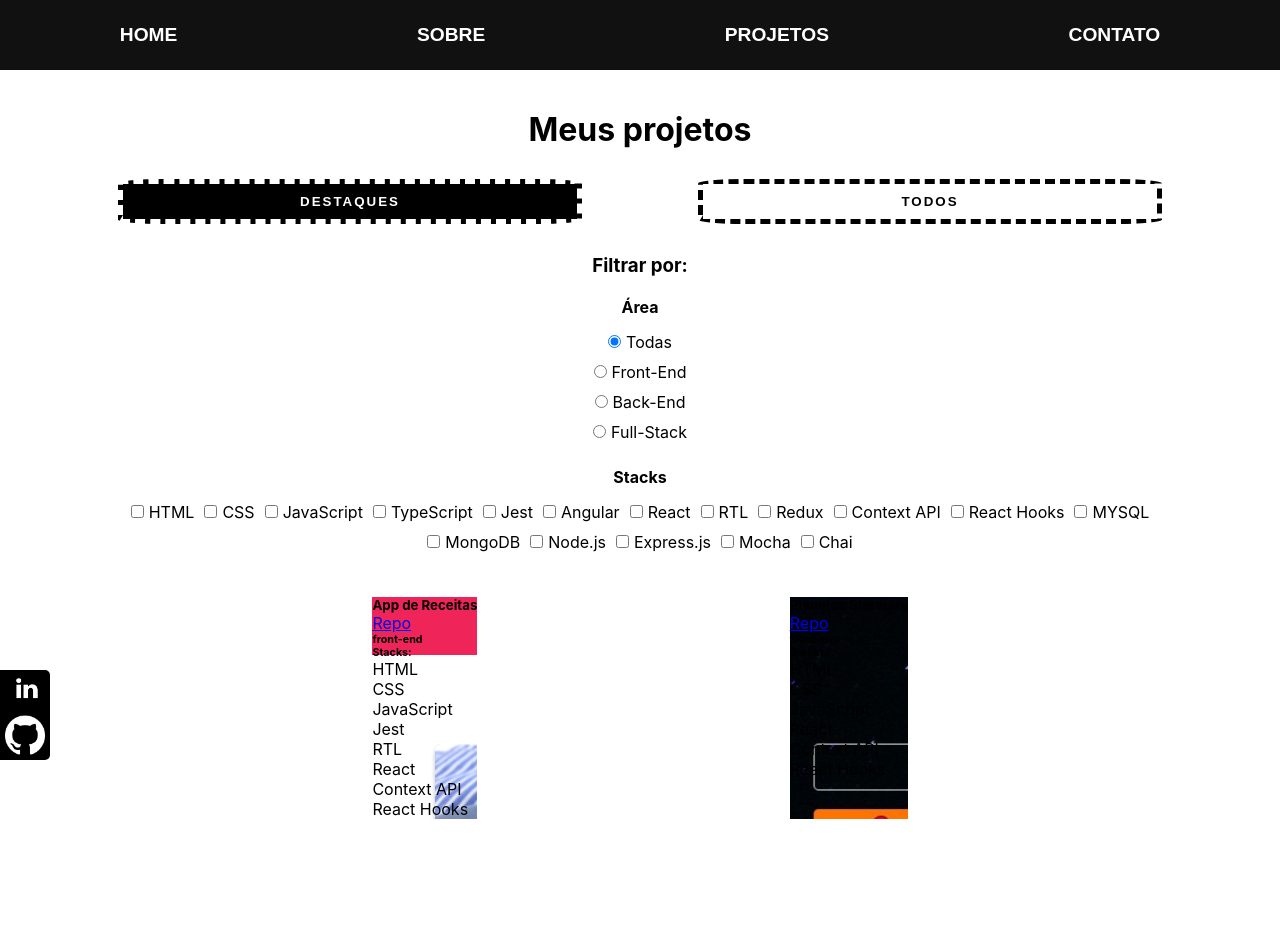
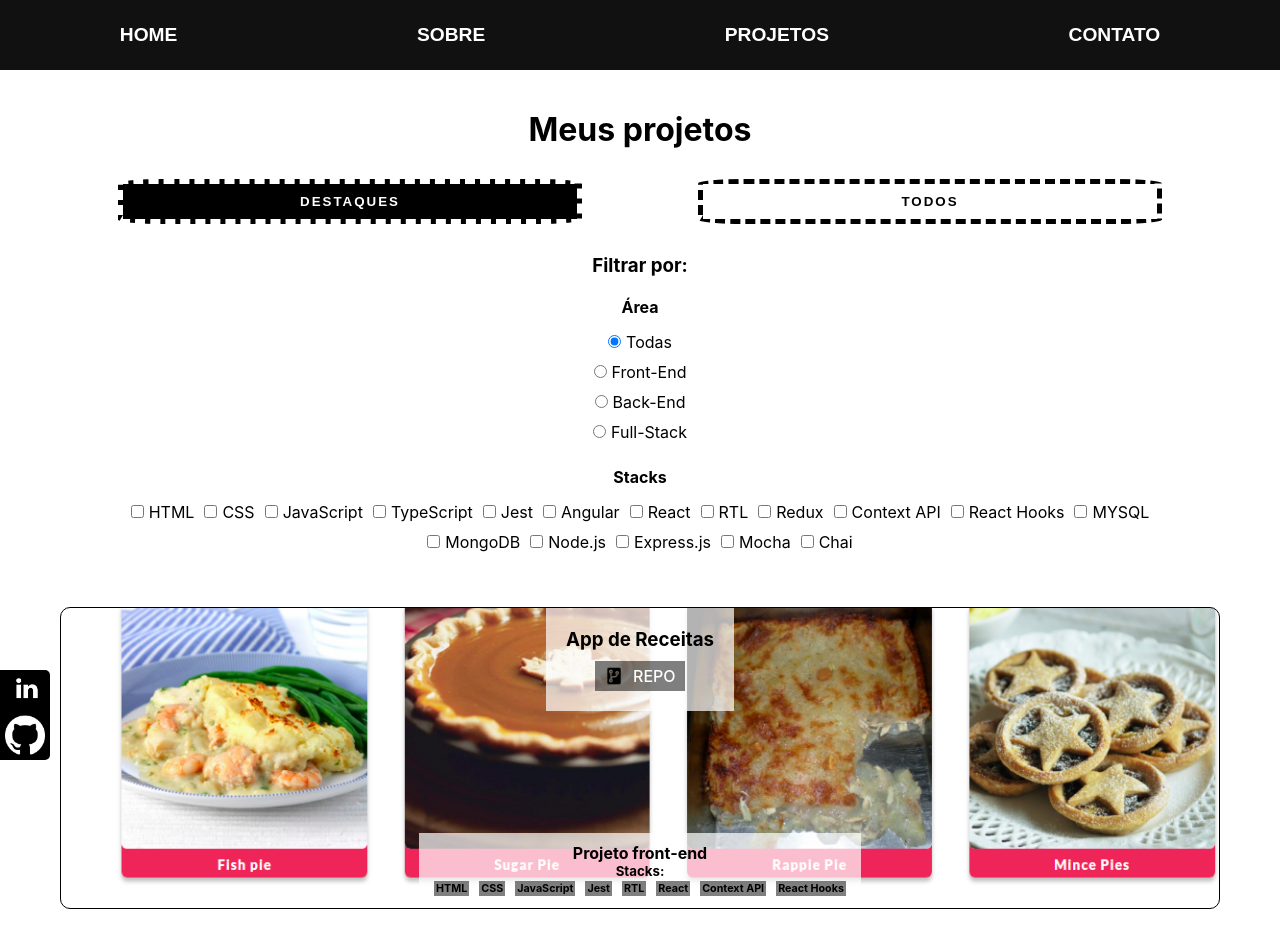
Before and after one commit to guidpo0/portfolio, a React (Create React App) app: page /#/projects in a window 1280 px wide. Shown: the top 952 px of the page. Before the commit the page ends 839 px from the top, so only its background shows below. Built offline with nearby package versions, Linux system fonts and the light colour scheme.

Commit message:
Estilizado project card

```diff
--- /dev/null
+++ b/src/components/ProjectCard.css
@@ -0,0 +1,56 @@
+.project-card-container {
+  display: flex;
+  flex-direction: column;
+  justify-content: space-between;
+  align-items: center;
+  width: 100%;
+  margin: 30px 0;
+  border-radius: 10px;
+  border: 1px solid black;
+  height: 300px;
+}
+
+.project-card-title-container {
+  display: flex;
+  background-color: rgba(255, 255, 255, 0.7);
+  flex-direction: column;
+  justify-content: center;
+  align-items: center;
+  padding: 20px;
+}
+
+.project-card-title-container a {
+  margin-top: 10px;
+  background-color: rgba(0, 0, 0, 0.5);
+  display: flex;
+  justify-content: space-around;
+  align-items: center;
+  padding: 5px;
+  text-decoration: none;
+  color: white;
+  font-weight: 500;
+  text-transform: uppercase;
+  width: 80px;
+}
+
+.project-card-stacks-container {
+  display: flex;
+  background-color: rgba(255, 255, 255, 0.7);
+  flex-direction: column;
+  justify-content: center;
+  align-items: center;
+  padding: 10px;
+}
+
+.project-card-stacks-container div {
+  display: flex;
+  justify-content: center;
+  flex-wrap: wrap;
+  align-items: center;
+}
+
+.project-card-stacks-container div h6 {
+  background-color: rgba(0, 0, 0, 0.5);
+  margin: 2px 5px;
+  padding: 1px 2px;
+}
--- a/src/components/ProjectCard.jsx
+++ b/src/components/ProjectCard.jsx
@@ -1,21 +1,37 @@
 import React from 'react';
 import PropTypes from 'prop-types';
+import './ProjectCard.css';
+import repoIcon from '../images/repoIcon.png';
 
 function ProjectCard({ project }) {
   const {
     thumb, link, title, area, stacks,
   } = project;
   return (
-    <div style={{ backgroundImage: `url(${thumb})` }}>
-      <div>
-        <h5>{title}</h5>
-        <a href={link}>Repo</a>
+    <div
+      className="project-card-container"
+      style={{
+        background: `url(${thumb})`,
+        backgroundSize: 'cover',
+        backgroundPosition: 'center',
+      }}
+    >
+      <div className="project-card-title-container">
+        <h3>{title}</h3>
+        <a href={link} target="_blank" rel="noreferrer">
+          <img width="20" src={repoIcon} alt="Repo icon" />
+          Repo
+        </a>
       </div>
-      <div>
-        <h6>{area}</h6>
-        <h6>Stacks:</h6>
+      <div className="project-card-stacks-container">
+        <h4>
+          Projeto
+          {' '}
+          {area}
+        </h4>
+        <h5>Stacks:</h5>
         <div>
-          { stacks.map((stack) => (<p>{stack}</p>))}
+          { stacks.map((stack) => (<h6>{stack}</h6>))}
         </div>
       </div>
     </div>
--- a/src/components/ProjectsFilter.css
+++ b/src/components/ProjectsFilter.css
@@ -28,7 +28,6 @@
   display: flex;
   flex-direction: column;
   align-items: center;
-  padding-bottom: 20px;
 }
 
 .filter-by-stacks-container h4 {
```
Also changed, not shown: src/images/repoIcon.png (added).
